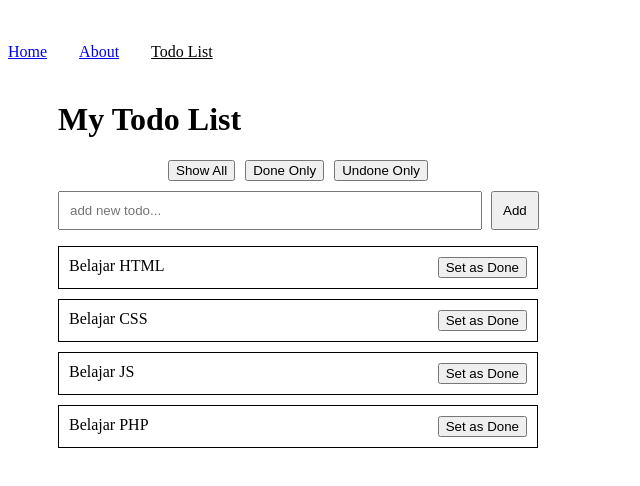
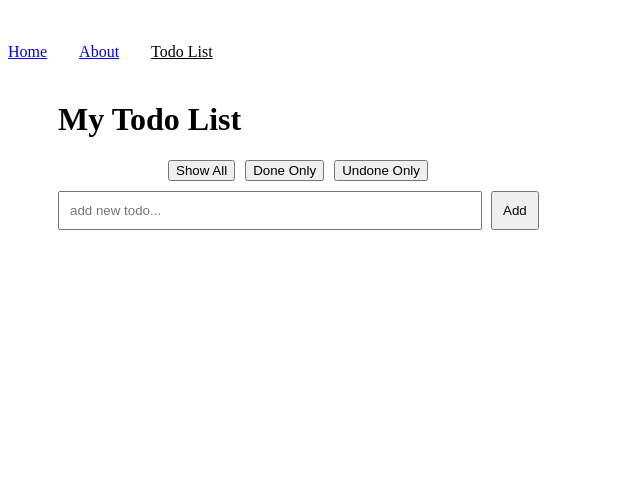
Before and after one commit to darmakom/vuejs-pinia, a Vue app: page /todolist in a window 1280 px wide. Shown: the top 486 px of the page, without its empty margins (0-640 px from the left). Built offline with nearby package versions, Linux system fonts and the light colour scheme.

Commit message:
Hapus data todolist

```diff
--- a/src/stores/todoStore.js
+++ b/src/stores/todoStore.js
@@ -3,10 +3,10 @@ import { defineStore } from 'pinia'
 export const useTodoStore = defineStore('todo', {
   state: () => ({
     todoList : [
-        {name: 'Belajar HTML', isDone: false},
-        {name: 'Belajar CSS', isDone: false},
-        {name: 'Belajar JS', isDone: false},
-        {name: 'Belajar PHP', isDone: false},
+        //{name: 'Belajar HTML', isDone: false},
+        //{name: 'Belajar CSS', isDone: false},
+        //{name: 'Belajar JS', isDone: false},
+        //{name: 'Belajar PHP', isDone: false},
     ]
    }),
   getters: {
```
